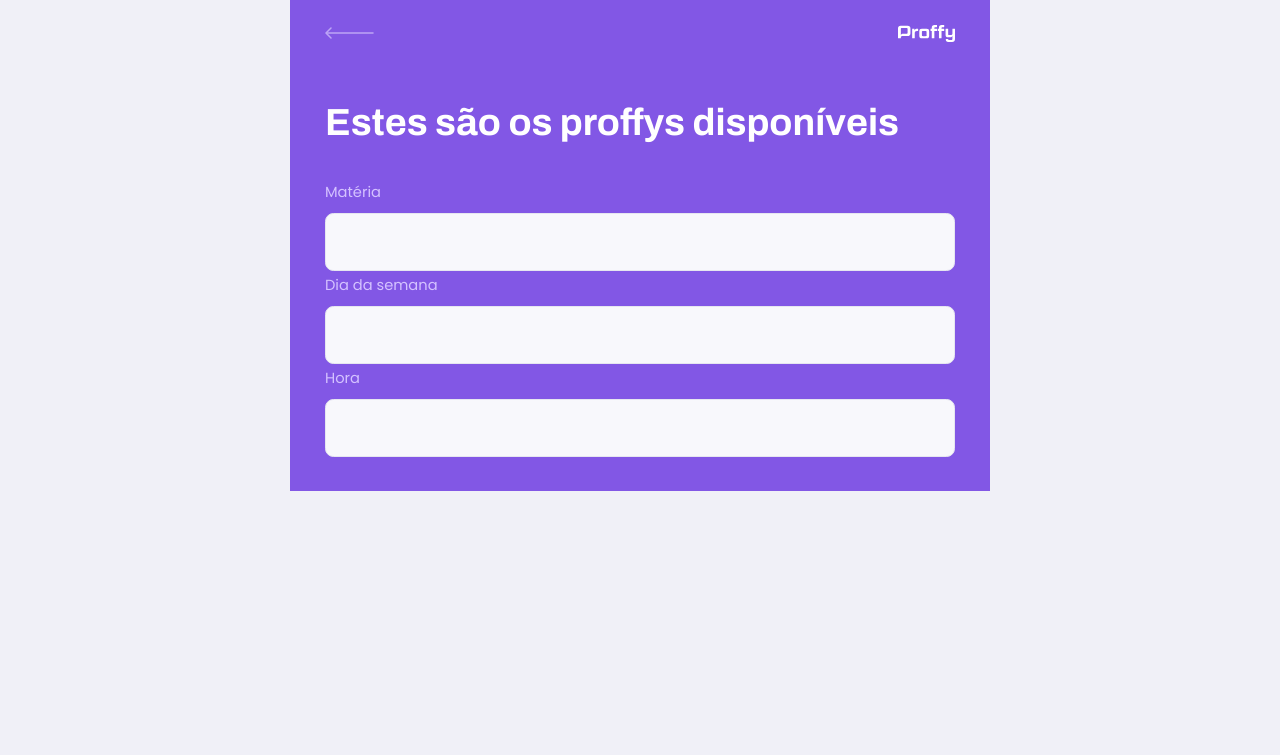
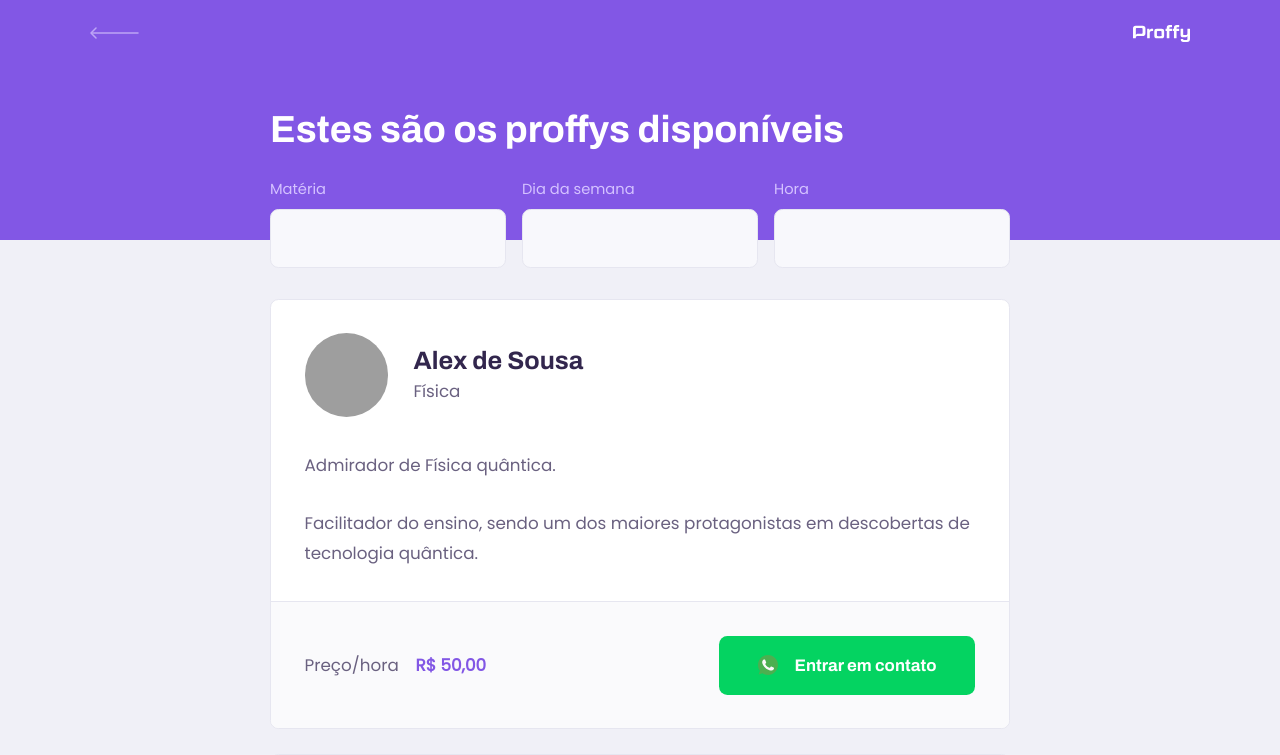
Before and after one commit to alex-dev2015/proffy_web, a React (Create React App) app: page /study in a window 1280 px wide. Shown: the top 755 px of the page. Built offline with nearby package versions, Linux system fonts and the light colour scheme; grey boxes are pictures that could not be loaded.

Commit message:
Finazlizada a tela de lista de Proffys

```diff
--- a/src/assets/style/global.css
+++ b/src/assets/style/global.css
@@ -48,6 +48,7 @@
 button,
 textarea{
     font: 500 1.6rem Poppins;
+    color: var(--color-text-base);
 }
 
 .container{
--- a/src/components/PageHeader/index.tsx
+++ b/src/components/PageHeader/index.tsx
@@ -3,6 +3,8 @@
 
 import logoImg from '../../assets/images/logo.svg'
 import backIcon from '../../assets/images/icons/back.svg'
+
+import './styles.css';
 
 interface PageHeaderProps {
   title: string;
--- a/src/components/PageHeader/styles.css
+++ b/src/components/PageHeader/styles.css
@@ -0,0 +1,65 @@
+.page-header{
+    display: flex;
+    flex-direction: column;
+    background-color: var(--color-primary);
+  }
+
+  .page-header .top-bar-container{
+    width: 90%;
+    margin: 0 auto;
+    display: flex;
+    justify-content: space-between;
+    align-items: center;
+    color: var(--color-text-in-primary);
+    padding: 1.6rem 0;
+  }
+
+  .page-header .top-bar-container a{
+    height: 3.2rem;
+    transition: opacity 0.2s;
+  }
+
+  .page-header .top-bar-container a:hover{
+    opacity: 0.6;
+  }
+  .page-header .top-bar-container > img{
+    height: 1.6rem;
+  }
+
+  .page-header .header-content{
+    width: 90%;
+    margin: 0 auto;
+    position: relative;
+    margin: 3.2rem auto;
+  }
+
+  .page-header .header-content strong{
+    font: 700 3.6rem Archivo;
+    line-height: 4.2rem;
+    color: var(--color-title-in-primary);
+  }
+
+  @media (min-width: 700px){
+      .page-header{
+          height: 240px;
+      }
+
+      .page-header .top-bar-container{
+          max-width: 1100px;
+      }
+
+      .page-header .header-content{
+          flex: 1;
+          max-width: 740px;
+          margin: 0 auto;
+          padding-bottom: 48px;
+          display: flex;
+          flex-direction: column;
+          justify-content: center;
+          align-items: flex-start;
+      }
+
+      .page-header .header-content strong {
+         max-height: 350px;
+      }
+  }
--- /dev/null
+++ b/src/components/TeacherItem/index.tsx
@@ -0,0 +1,38 @@
+import React from 'react';
+
+import whatsappIcon from '../../assets/images/icons/whatsapp.svg'
+
+import './styles.css';
+
+function TeacherItem(){
+    return (
+        <article className="teacher-item">
+              <header>
+                <img src="https://avatars2.githubusercontent.com/u/13324183?s=460&u=45ee3aceca1a8a951db626bf42af7722268a8d6f&v=4"/>
+                <div>
+                  <strong>Alex de Sousa</strong>
+                  <span>Física</span>
+                </div>
+              </header>
+
+              <p>
+                Admirador de Física quântica.
+                <br/><br/>
+                Facilitador do ensino, sendo um dos maiores protagonistas em descobertas de tecnologia quântica.
+              </p>
+
+              <footer>
+                <p>
+                  Preço/hora
+                  <strong>R$ 50,00</strong>
+                </p>
+                <button type="button">
+                  <img src={whatsappIcon} alt="whatsapp" />
+                  Entrar em contato
+                </button>
+              </footer>
+            </article>
+    )
+}
+
+export default TeacherItem
--- /dev/null
+++ b/src/components/TeacherItem/styles.css
@@ -0,0 +1,101 @@
+.teacher-item{
+    background: var(--color-box-base);
+    border: 1px solid var(--color-line-in-white);
+    border-radius: 0.8rem;
+    margin-top: 2.4rem;
+    overflow: hidden;
+  }
+
+  .teacher-item header{
+    padding: 3.2rem 2rem;
+    display: flex;
+    align-items: center;
+  }
+
+  .teacher-item header img{
+    width: 8rem;
+    height: 8rem;
+    border-radius: 50%;
+  }
+
+  .teacher-item header div{
+    margin-left: 2.4rem;
+  }
+
+  .teacher-item header div strong{
+    font: 700 2.4rem Archivo;
+    display: block;
+    color: var(--color-text-title);
+  }
+  .teacher-item header div span{
+    font-size: 1.6rem;
+    display: block;
+    margin-top: 0.4rem;
+  }
+
+  .teacher-item > p{
+    padding: 0 2rem;
+    font-size: 1.6rem;
+    line-height: 2.8rem;
+  }
+
+  .teacher-item footer{
+    padding: 3.2rem 2rem;
+    background: var(--color-box-footer);
+    border-top: 1px solid var(--color-line-in-white);
+    margin-top: 3.2rem;
+    display: flex;
+    align-items: center ;
+    justify-content: space-between;
+  }
+
+  .teacher-item p strong{
+    color: var(--color-primary);
+    font-size: 1.6rem;
+    display: block;
+  }
+
+  .teacher-item footer button{
+    width: 20rem;
+    height: 5.6rem;
+    background: var(--color-secundary);
+    color: var(--color-button-text);
+    border: 0;
+    border-radius: 0.8rem;
+    cursor: pointer;
+    font: 700 1.4rem Archivo;
+    display: flex;
+    align-items: center;
+    justify-content: space-evenly;
+    transition: 0.2s;
+  }
+
+  .teacher-item footer button:hover{
+    background: var(--color-secundary-dark);
+  }
+
+  @media (min-width: 700px){
+    .teacher-item header,
+    .teacher-item footer{
+      padding: 3.2rem;
+    }
+
+    .teacher-item > p {
+      padding: 0 3.2rem;
+    }
+
+    .teacher-item footer p strong{
+      display: initial;
+      margin-left: 1.6rem;
+    }
+
+    .teacher-item footer button{
+      width: 24.5rem;
+      font-size: 1.6rem;
+      justify-content: center;
+    }
+
+    .teacher-item footer button img{
+      margin-right: 1.6rem;
+    }
+  }
--- a/src/pages/TeacherList/index.tsx
+++ b/src/pages/TeacherList/index.tsx
@@ -1,6 +1,9 @@
 import React from 'react';
+import PageHeader from '../../components/PageHeader';
+import TeacherItem from '../../components/TeacherItem';
+
 import './styles.css'
-import PageHeader from '../../components/PageHeader';
+
 
 
 function TeacherList(){
@@ -28,6 +31,13 @@
                </form>
            </PageHeader>
 
+          <main>
+            <TeacherItem/>
+            <TeacherItem/>
+            <TeacherItem/>
+            <TeacherItem/>
+          </main>
+
         </div>
     )
 }
--- a/src/pages/TeacherList/styles.css
+++ b/src/pages/TeacherList/styles.css
@@ -3,46 +3,7 @@
   height: 100vh;
 }
 
-.page-header{
-  display: flex;
-  flex-direction: column;
-  background-color: var(--color-primary);
-}
 
-.page-header .top-bar-container{
-  width: 90%;
-  margin: 0 auto;
-  display: flex;
-  justify-content: space-between;
-  align-items: center;
-  color: var(--color-text-in-primary);
-  padding: 1.6rem 0;
-}
-
-.page-header .top-bar-container a{
-  height: 3.2rem;
-  transition: opacity 0.2s;
-}
-
-.page-header .top-bar-container a:hover{
-  opacity: 0.6;
-}
-.page-header .top-bar-container > img{
-  height: 1.6rem;
-}
-
-.page-header .header-content{
-  width: 90%;
-  margin: 0 auto;
-  position: relative;
-  margin: 3.2rem auto;
-}
-
-.page-header .header-content strong{
-  font: 700 3.6rem Archivo;
-  line-height: 4.2rem;
-  color: var(--color-title-in-primary);
-}
 
 #search-teachers{
   margin-top: 3.2rem;
@@ -55,6 +16,11 @@
 #search-teachers .input-block{
   position: relative;
 }
+
+#search-teachers .input-block + .input-block{
+  margin-top: 1.4rem ;
+}
+
 
 #search-teachers .input-block label{
   font-size: 1.4rem;
@@ -82,3 +48,39 @@
   right: 1.6rem;
   bottom: 0;
 }
+
+#page-teacher-list main{
+  margin: 3.2rem auto;
+  width: 90%;
+}
+
+
+
+
+
+
+@media(min-width: 700px){
+  #page-teacher-list{
+    max-width: 100vw;
+  }
+
+  #search-teachers{
+    display: grid;
+    grid-template-columns: repeat(3, 1fr);
+    column-gap: 16px;
+    position: absolute;
+    bottom: -28px;
+  }
+
+  #search-teachers .input-block + .input-block{
+    margin-top: 0rem ;
+  }
+
+  #page-teacher-list main {
+    padding: 3.2rem 0;
+    max-width: 740px;
+    margin: 0 auto;
+  }
+
+
+}
```
Also changed, not shown: 1 other file (tests, documents, lock files or other folders).
